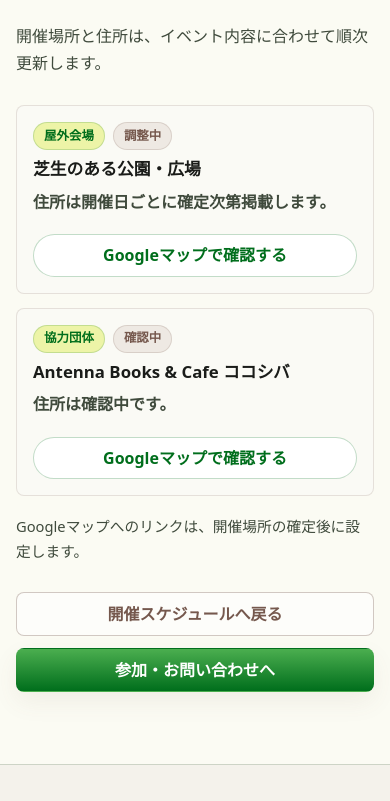
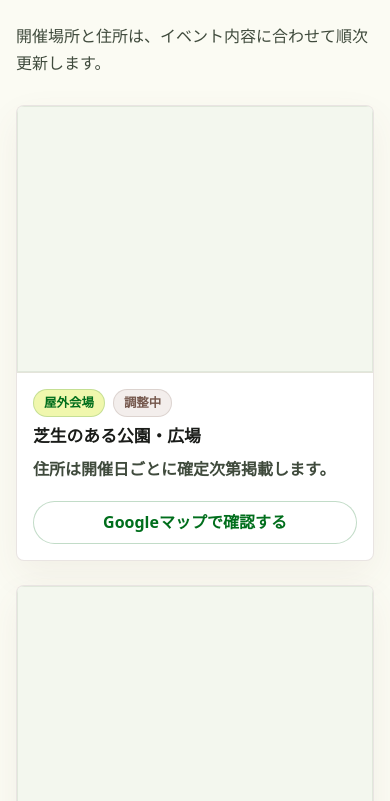
Before and after one commit to minimalistHiro/molkkynist, a plain HTML site: page venues.html in a window 390 px wide. Shown: the part 575-1376 px from the top of the page. Drawn offline with Linux system fonts and the light colour scheme.

Commit message:
開催場所カードに写真枠を追加

```diff
--- a/css/styles.css
+++ b/css/styles.css
@@ -1,5 +1,6 @@
 :root {
   --color-surface: #fafaf5;
+  --color-surface-warm: #fbfbf3;
   --color-surface-card: #ffffff;
   --color-surface-container: #eeeee9;
   --color-surface-field: #f3f7ee;
@@ -32,7 +33,7 @@
 
 body {
   margin: 0;
-  background: #fbfbf3;
+  background: var(--color-surface-warm);
   color: var(--color-text);
   font-family: var(--font-base);
   font-weight: 500;
@@ -236,6 +237,7 @@
 
 .hero {
   padding: 72px var(--space-page) 56px;
+  background: var(--color-surface-warm);
 }
 
 .hero__inner {
@@ -461,6 +463,10 @@
   padding: 72px var(--space-page);
 }
 
+.section {
+  background: var(--color-surface-warm);
+}
+
 .section--muted {
   background: var(--color-surface-field);
 }
@@ -503,6 +509,7 @@
 }
 
 .section-heading h2,
+.split-layout > div:first-child > h2,
 .page-hero h1,
 .cta-band h2 {
   position: relative;
@@ -511,6 +518,7 @@
 }
 
 .section-heading h2::after,
+.split-layout > div:first-child > h2::after,
 .page-hero h1::after,
 .cta-band h2::after {
   display: block;
@@ -1331,7 +1339,7 @@
 
 .venue-list {
   display: grid;
-  gap: 14px;
+  gap: 24px;
   margin: 0;
   padding: 0;
   list-style: none;
@@ -1339,13 +1347,28 @@
 
 .venue-card {
   display: grid;
+  gap: 0;
+  overflow: hidden;
+  border: 1px solid rgba(117, 88, 77, 0.16);
+  border-radius: var(--radius-lg);
+  background: var(--color-surface-card);
+  box-shadow: var(--shadow-soft);
+}
+
+.venue-card__visual {
+  min-height: clamp(220px, 34vw, 420px);
+  aspect-ratio: 16 / 9;
+  border-bottom: 1px solid rgba(117, 88, 77, 0.12);
+  background: var(--color-surface-field);
+  box-shadow: inset 0 0 0 1px rgba(190, 202, 185, 0.34);
+}
+
+.venue-card__content {
+  display: grid;
   grid-template-columns: minmax(0, 1fr) auto;
   align-items: center;
   gap: 18px;
-  padding: 18px;
-  border: 1px solid rgba(117, 88, 77, 0.16);
-  border-radius: var(--radius-md);
-  background: var(--color-surface);
+  padding: 22px;
 }
 
 .venue-card__body {
@@ -1962,8 +1985,8 @@
 
 .site-footer {
   padding: 42px var(--space-page);
-  border-top: 1px solid rgba(190, 202, 185, 0.72);
-  background: #f4f2eb;
+  border-top: 1px solid rgba(190, 202, 185, 0.46);
+  background: var(--color-surface-field);
 }
 
 .site-footer__inner {
@@ -1982,8 +2005,8 @@
 
 .footer-reserve {
   padding: 36px var(--space-page);
-  border-top: 1px solid rgba(190, 202, 185, 0.5);
-  background: rgba(250, 250, 245, 0.92);
+  border-top: 1px solid rgba(190, 202, 185, 0.42);
+  background: var(--color-surface-warm);
 }
 
 .footer-reserve__inner {
@@ -2258,6 +2281,16 @@
   }
 
   .venue-card {
+    border-radius: var(--radius-md);
+  }
+
+  .venue-card__visual {
+    min-height: 210px;
+    aspect-ratio: 4 / 3;
+  }
+
+  .venue-card__content {
+    grid-template-columns: 1fr;
     padding: 16px;
   }
 
--- a/venues.html
+++ b/venues.html
@@ -71,6 +71,8 @@
 
           <ul class="venue-list" aria-label="開催場所一覧">
             <li class="venue-card">
+              <div class="venue-card__visual" aria-hidden="true"></div>
+              <div class="venue-card__content">
                 <div class="venue-card__body">
                   <div class="venue-card__meta">
                     <span class="chip">屋外会場</span>
@@ -80,8 +82,11 @@
                   <address>住所は開催日ごとに確定次第掲載します。</address>
                 </div>
                 <button class="venue-card__map-button" type="button">Googleマップで確認する</button>
+              </div>
             </li>
             <li class="venue-card">
+              <div class="venue-card__visual" aria-hidden="true"></div>
+              <div class="venue-card__content">
                 <div class="venue-card__body">
                   <div class="venue-card__meta">
                     <span class="chip">協力団体</span>
@@ -91,6 +96,7 @@
                   <address>住所は確認中です。</address>
                 </div>
                 <button class="venue-card__map-button" type="button">Googleマップで確認する</button>
+              </div>
             </li>
           </ul>
 
```
Also changed, not shown: DESIGN_GUIDELINES.md (+3 -3 lines), SITE_STRUCTURE.md (+1 -0 lines). Lines whose indentation alone changed are shown as unchanged.
